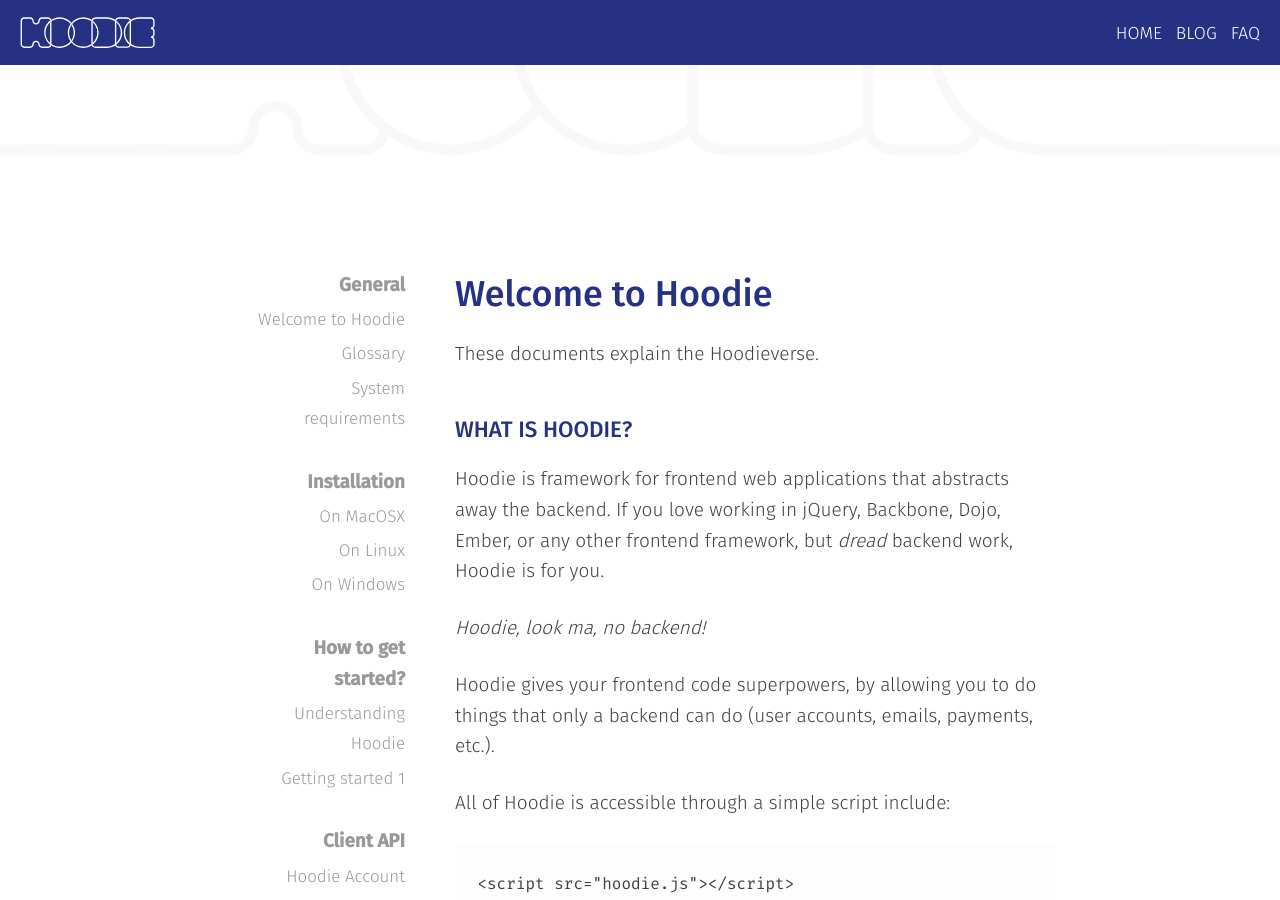
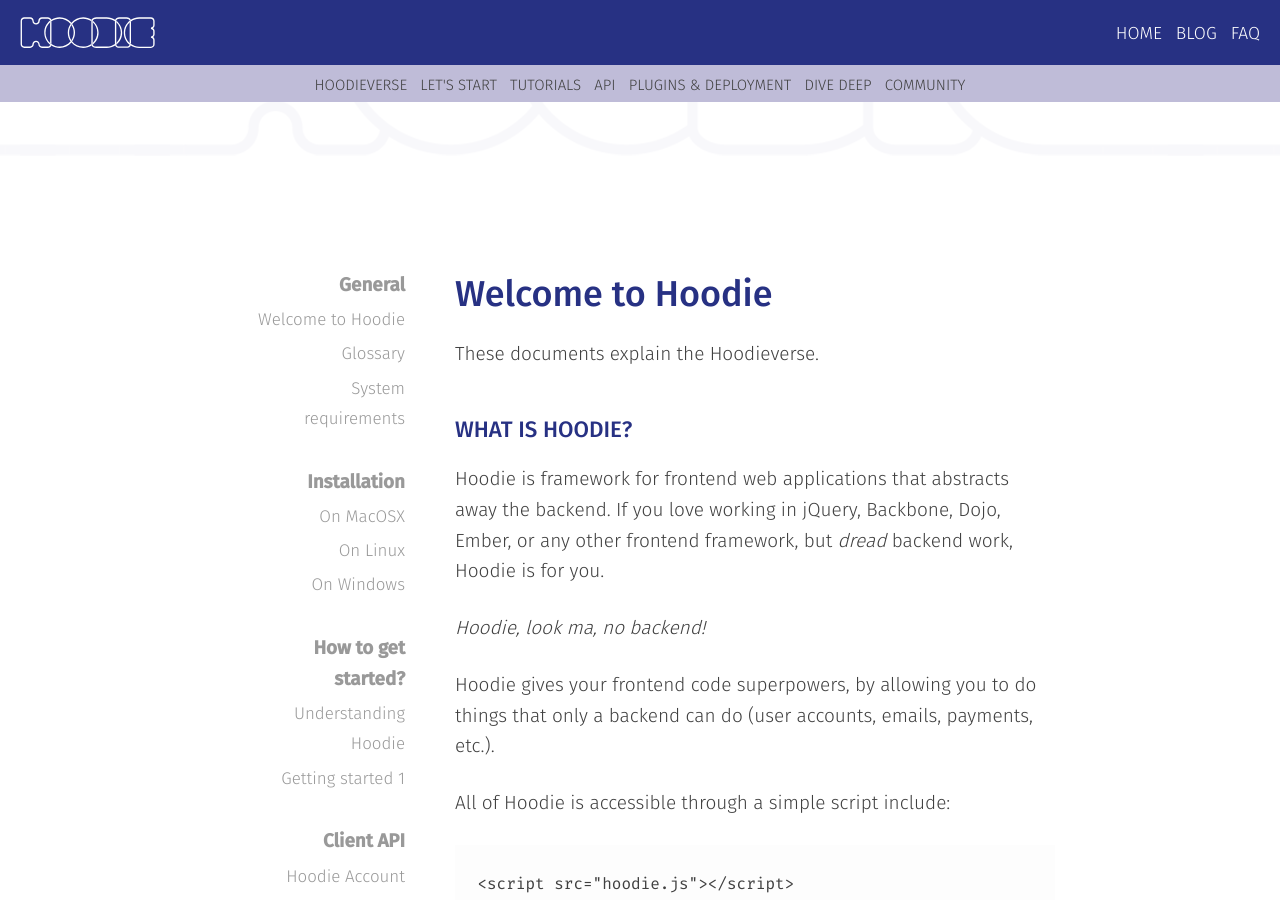
Before and after one commit to hoodiehq-archive/documentation, a Jekyll site: the page built from index.md, in a window 1280 px wide and 900 px high. Built offline with Jekyll 4.4.1, drawn with Linux system fonts in a browser that asks for light colours; Markdown is read by kramdown in place of the engine named in the settings.

Commit message:
add subnavigation labels

```diff
--- a/_includes/header-get-help.html
+++ b/_includes/header-get-help.html
@@ -14,31 +14,28 @@
             <span class="menu-button-span"></span>
         </a>
     </section>
-    <section class="hide">
+    <section>
         <ul class="sub-nav">
-           <!-- {% for link in site.sub-navigation-get-help %}
-                {% assign current = nil %}
-                {% if page.url contains link.url %}
-                    {% assign current = 'current' %}
-                {% endif %}
-                <li class="sub-nav-list-item {{ current }}">
-                    <a href="{{ link.url }}">{{ link.title }}</a>
-                </li>
-            {% endfor %} -->
             <li class="sub-nav-list-item">
-                <a href="">How to start?</a>
+                <a href="">Hoodieverse</a>
             </li>
             <li class="sub-nav-list-item">
-                <a href="">Concepts</a>
+                <a href="">Let's start</a>
             </li>
             <li class="sub-nav-list-item">
                 <a href="">Tutorials</a>
             </li>
             <li class="sub-nav-list-item">
-                <a href="">Client API</a>
+                <a href="">API</a>
             </li>
             <li class="sub-nav-list-item">
-                <a href="">Server API</a>
+                <a href="">Plugins &amp; deployment</a>
+            </li>
+            <li class="sub-nav-list-item">
+                <a href="">Dive deep</a>
+            </li>
+            <li class="sub-nav-list-item">
+                <a href="">Community</a>
             </li>
         </ul>
     </section>
```
